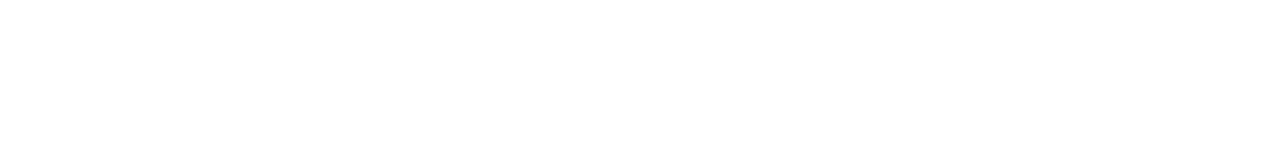
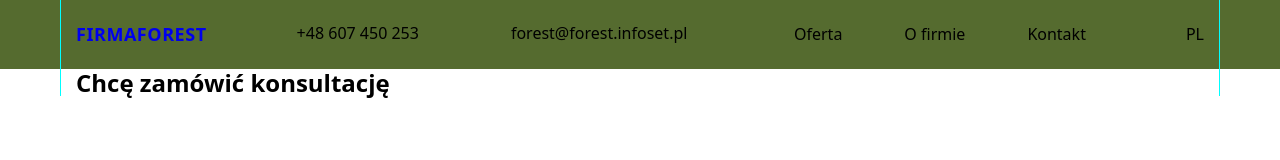
Before and after one commit to stepanchukMax/firmaForest, a plain HTML site: page index.html in a window 1280 px wide. Drawn offline with nearby package versions, Linux system fonts and the light colour scheme.

Commit message:
first elements

```diff
--- a/css/style.css
+++ b/css/style.css
@@ -0,0 +1,105 @@
+p,
+h1,
+h2,
+h3,
+h4,
+h5,
+h6 {
+    margin: 0;
+}
+
+button {
+    cursor: pointer;
+}
+
+address {
+    display: flex;
+    margin-right: auto;
+    font-style: normal;
+}
+
+ul {
+    padding-left: 0;
+    margin: 0;
+}
+
+img {
+    display: block;
+    width: 100%;
+    height: auto;
+}
+
+.list {
+    list-style: none;
+}
+
+.link {
+    text-decoration: none;
+}
+
+.container {
+    width: 1160px;
+    margin: 0 auto;
+    padding-left: 15px;
+    padding-right: 15px;
+    border: 1px solid;
+    border-top: none;
+    border-bottom: none;
+    border-color: aqua;
+}
+
+.header-container {
+    display: flex;
+    align-items: center;
+    padding-top: 24px;
+    padding-bottom: 24px;
+}
+
+.hero-container {
+    background-image: ;
+}
+
+.header-logo {
+    margin-right: 90px;
+    font-weight: 800;
+    font-size: 18px;
+    display: flex;
+    align-items: center;
+    letter-spacing: 0.03em;
+    text-transform: uppercase;
+}
+
+.header-nav {
+    display: flex;
+    align-items: center;
+    margin-right: 100px;
+}
+
+.list {
+    list-style: none;
+}
+
+.header-list {
+    display: flex;
+    gap: 62px
+}
+
+.address-list {
+    display: flex;
+}
+
+.address-item.phone-number {
+    margin-right: 92px;
+}
+
+.change-language {
+    display: flex;
+}
+
+.change-language-text {
+    float: left;
+}
+
+.header {
+    background-color: darkolivegreen;
+}
--- a/index.html
+++ b/index.html
@@ -12,6 +12,46 @@
 </head>
 
 <body>
+    <header class="header">
+        <div class="container header-container">
+            <address class="address">
+                    <a href="./index.html" class="header-logo link" target="_blank" rel="noopener noreferrer nofollow">
+                        firma<span class="logo-second-word">Forest</span>
+                    </a>
+                    <ul class="address-list list">
+                        <li class="address-item phone-number">
+                            <a class="address-item-link link "></a>+48 607 450 253<a href=""></a>
+                        </li>
+                        <li class="address-item">
+                            <a class="address-item-link link">forest@forest.infoset.pl</a><a href=""></a>
+                        </li>
+                    </ul>
+                </address>
+            <nav class="header-nav">
+                <ul class="header-list list">
+                    <li>Oferta</li>
+                    <li>O firmie</li>
+                    <li>Kontakt</li>
+                </ul>
+            </nav>
+            <div class="change-language">
+                <div class="change-language-text">PL</div>
+            </div>
+        </div>
+    </header>
+
+
+    <main>
+        <section class="hero hero-container">
+            <div class="container">
+                <h1 class="hero-title">
+                    Chcę zamówić konsultację
+                </h1>
+            </div>
+        </section>
+    </main>
+    <footer></footer>
+
     <script src="/firmaForest/js/script.js"></script>
 </body>
 
```
